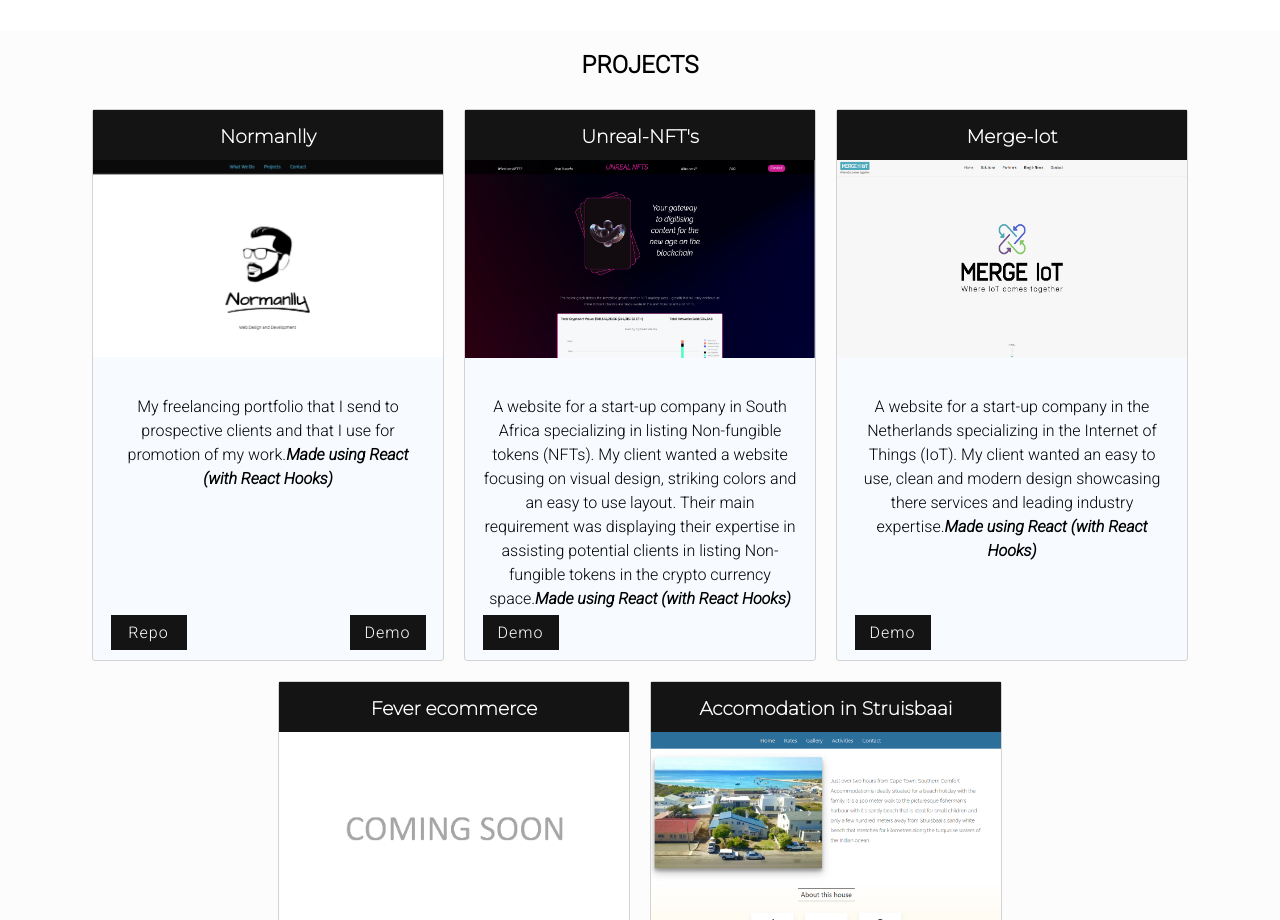
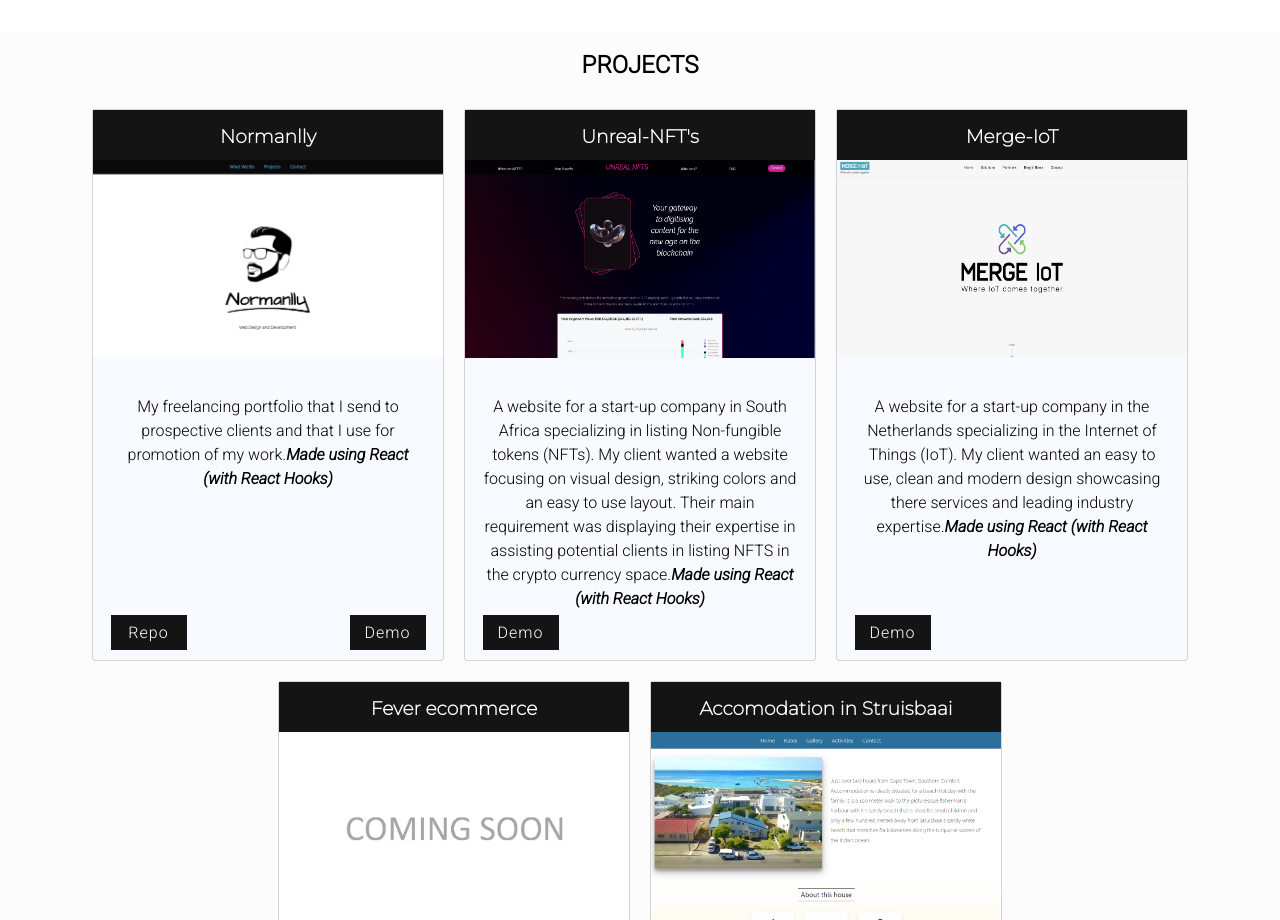
Before and after one commit to HarryMinnie6/Portfolio, a React (Create React App) app: page / in a window 1280 px wide. Shown: the part 1800-2720 px from the top of the page. Built offline with nearby package versions, Linux system fonts and the light colour scheme; a web font is replaced by a local one.

Commit message:
fixed merge-IoT title, and NFT description

```diff
--- a/src/Projects/ProjectsPage.js
+++ b/src/Projects/ProjectsPage.js
@@ -41,14 +41,14 @@ function ProjectsPage() {
             project__name={"Unreal-NFT's"}
             project__image={unrealNFTS}
             project__description={
-              "A website for a start-up company in South Africa specializing in listing Non-fungible tokens (NFTs). My client wanted a website focusing on visual design, striking colors and an easy to use layout. Their main requirement was displaying their expertise in assisting potential clients in listing Non-fungible tokens in the crypto currency space."
+              "A website for a start-up company in South Africa specializing in listing Non-fungible tokens (NFTs). My client wanted a website focusing on visual design, striking colors and an easy to use layout. Their main requirement was displaying their expertise in assisting potential clients in listing NFTS in the crypto currency space."
             }
             made__using={"Made using React (with React Hooks)"}
             // github__link={"https://github.com/HarryMinnie6/crypto-view"}
             demo__link={"https://www.unreal-nfts.com/"}
           />
           <Project
-            project__name={"Merge-Iot"}
+            project__name={"Merge-IoT"}
             project__image={mergeIot}
             project__description={
               "A website for a start-up company in the Netherlands specializing in the Internet of Things (IoT). My client wanted an easy to use, clean and modern design showcasing there services and leading industry expertise."
```
